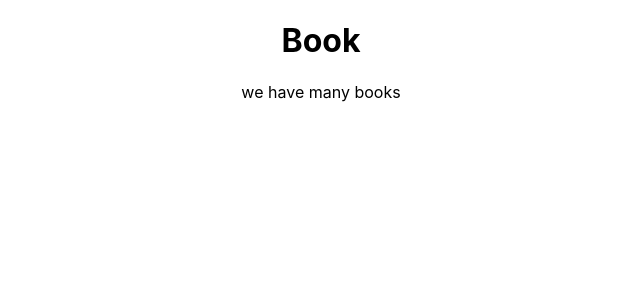
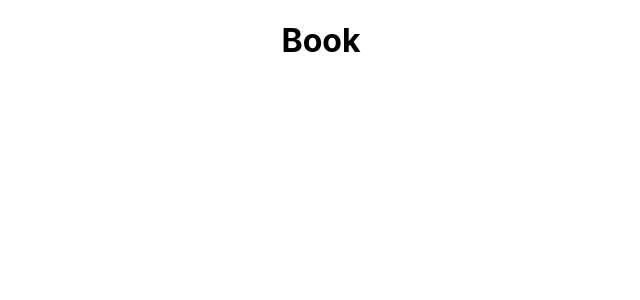
Before and after one commit to iamsjunaid/Bookstore, a React (Create React App) app: page / in a window 1280 px wide. Shown: the top 300 px of the page, without its empty margins (319-959 px from the left). Built offline with nearby package versions, Linux system fonts and the light colour scheme; the HTML template or start-up script is replaced by a standard one.

Commit message:
update book.jsx

```diff
--- a/src/components/Book.jsx
+++ b/src/components/Book.jsx
@@ -1,7 +1,6 @@
 const Book = () => (
   <div>
     <h1>Book</h1>
-    <p>we have many books</p>
   </div>
 );
 
```
